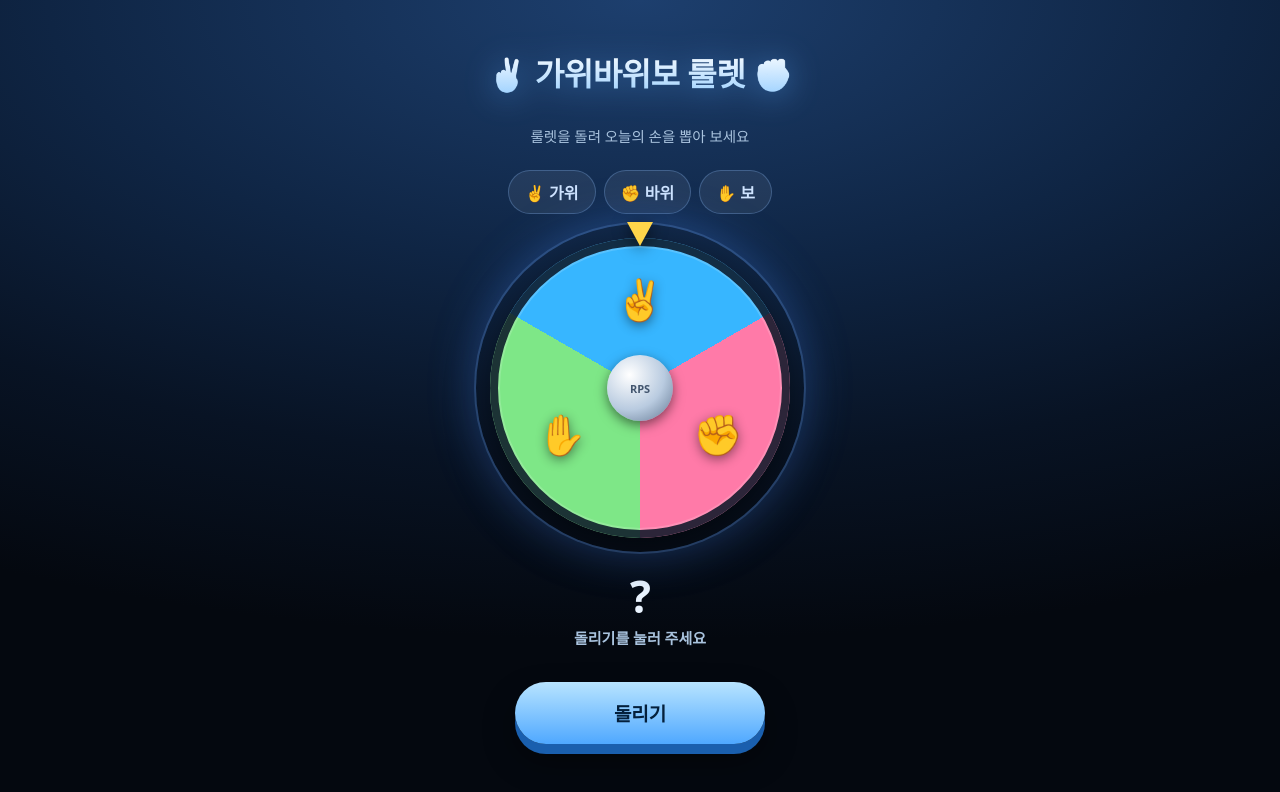
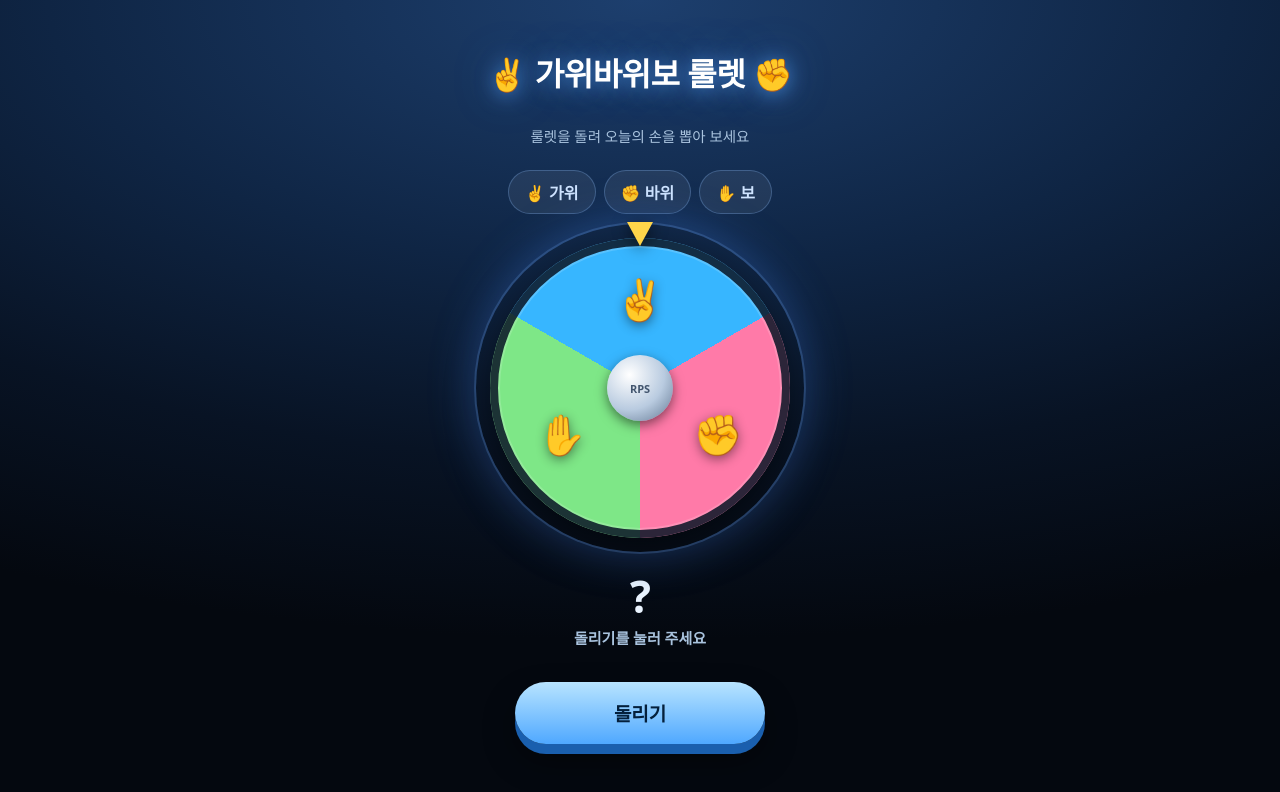
Before and after one commit to mubichmu-crypto/rps-roulette, a plain HTML site: page index.html in a window 1280 px wide. Drawn offline with Linux system fonts and the light colour scheme.

Commit message:
Show title emoji in color (drop gradient text clip)

```diff
--- a/index.html
+++ b/index.html
@@ -14,9 +14,8 @@
     font-family:"Apple SD Gothic Neo","Malgun Gothic","Noto Sans KR",system-ui,-apple-system,sans-serif;
     background:radial-gradient(110% 80% at 50% 0%,#1d3f6e 0%,#0f2544 42%,#081324 72%,#04080f 100%);
   }
-  h1{margin:0;font-size:clamp(21px,5.6vw,32px);font-weight:800;letter-spacing:-.5px;
-     background:linear-gradient(180deg,#ffffff,#9fd2ff);-webkit-background-clip:text;background-clip:text;color:transparent;
-     filter:drop-shadow(0 3px 16px rgba(90,170,255,.45))}
+  h1{margin:0;font-size:clamp(21px,5.6vw,32px);font-weight:800;letter-spacing:-.5px;color:#fff;
+     text-shadow:0 2px 20px rgba(90,170,255,.6),0 0 44px rgba(70,140,255,.35)}
   .sub{margin:6px 0 0;font-size:clamp(12.5px,3.3vw,14.5px);color:#a9c3de}
   .pick{display:flex;gap:8px;margin:0;justify-content:center;flex-wrap:wrap}
   .pick button{
```
